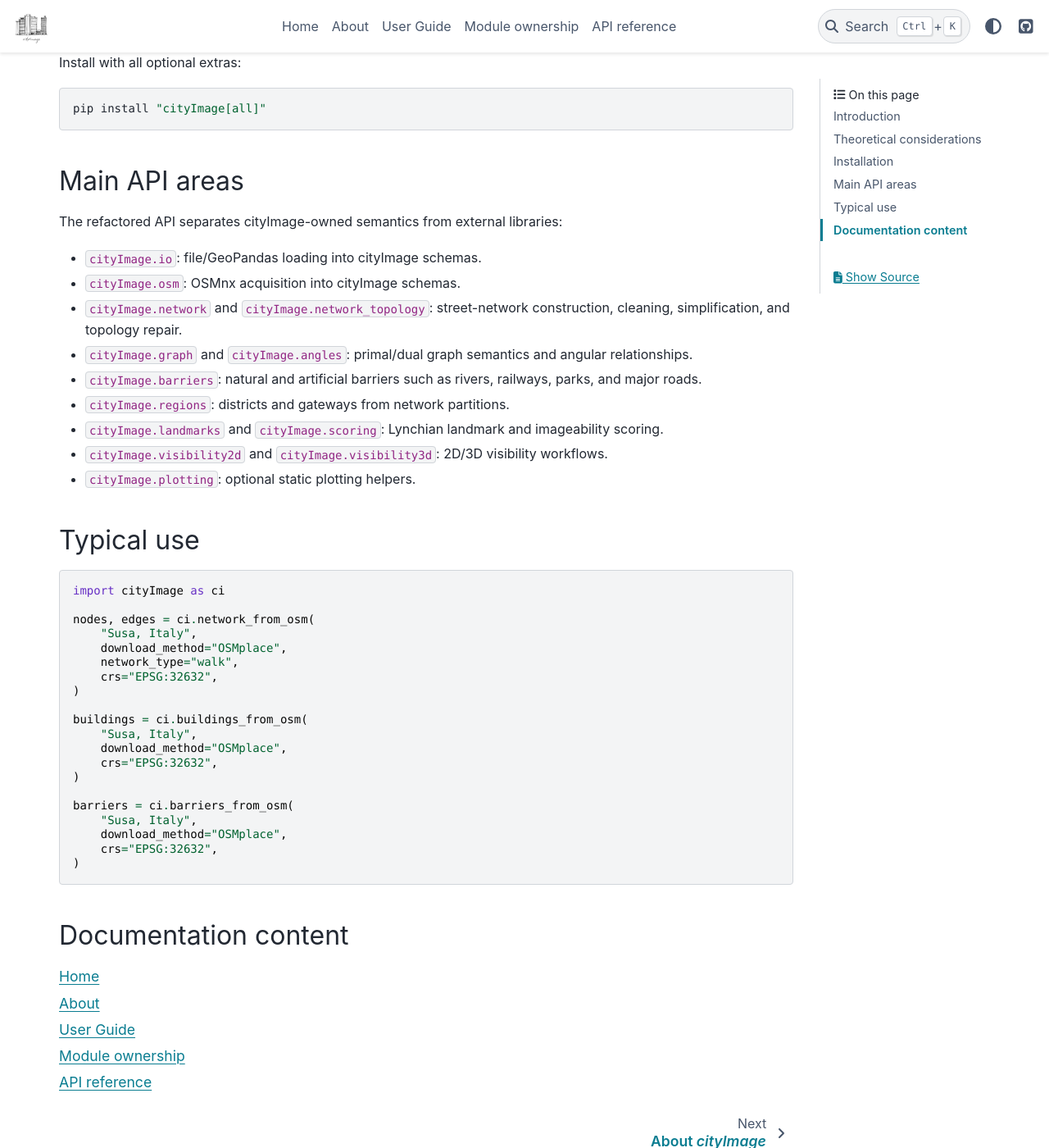
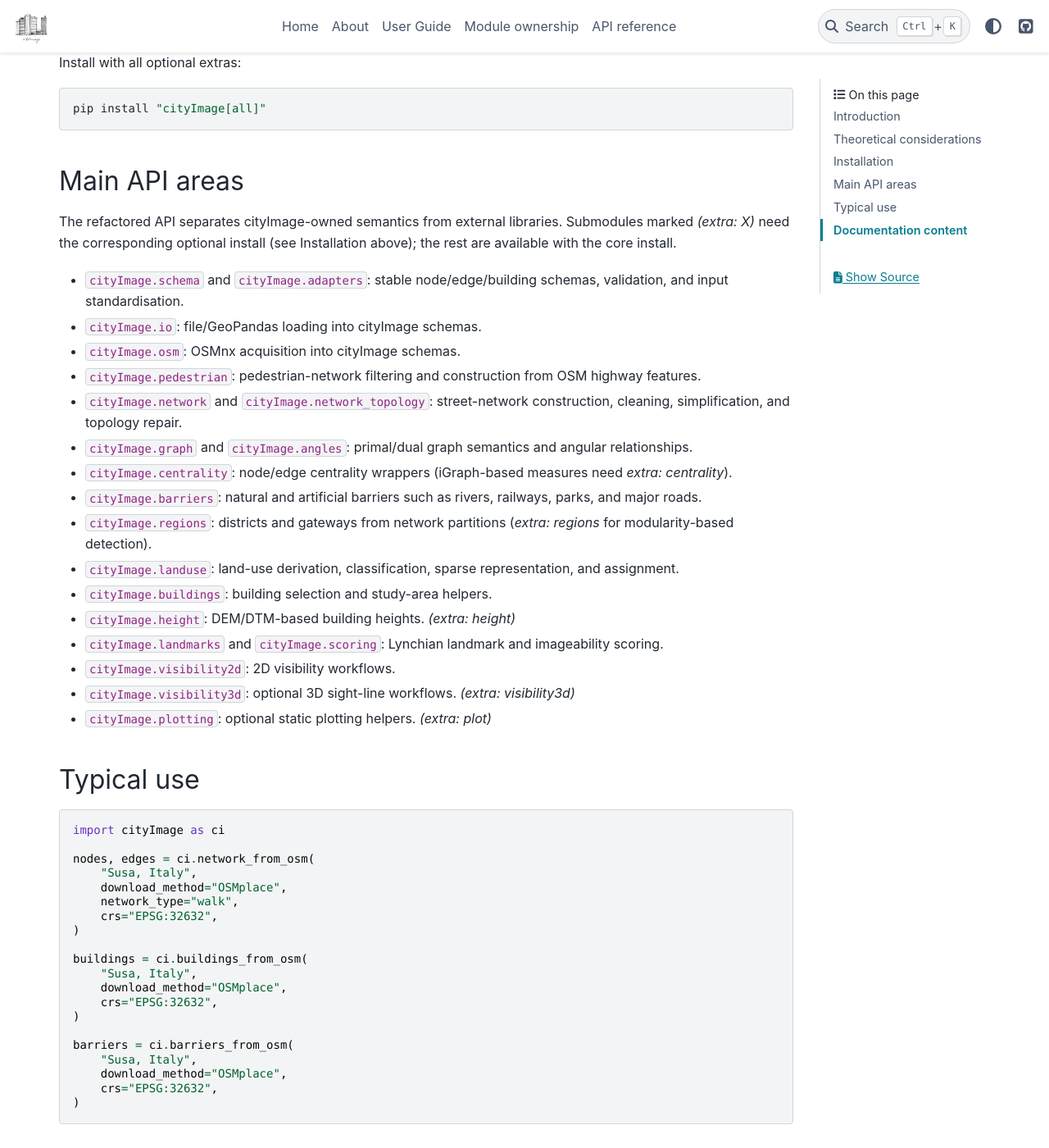
Before and after one commit to g-filomena/cityImage, a Sphinx documentation site: the page built from docs/index.rst, in a window 1280 px wide and 1400 px high, scrolled down 1148 px. Shown: the whole window at 82% size. Built offline with Sphinx 7.4.7 and the PyData theme 0.15.4, drawn with Linux system fonts in a browser that asks for light colours; pages that are not in the unit, such as notebooks, are missing from menus.

Commit message:
Update index.rst

```diff
--- a/docs/index.rst
+++ b/docs/index.rst
@@ -49,22 +49,35 @@ Install with all optional extras:
 Main API areas
 --------------
 
-The refactored API separates cityImage-owned semantics from external libraries:
+The refactored API separates cityImage-owned semantics from external libraries.
+Submodules marked *(extra: X)* need the corresponding optional install (see
+Installation above); the rest are available with the core install.
 
+- ``cityImage.schema`` and ``cityImage.adapters``: stable node/edge/building
+  schemas, validation, and input standardisation.
 - ``cityImage.io``: file/GeoPandas loading into cityImage schemas.
 - ``cityImage.osm``: OSMnx acquisition into cityImage schemas.
+- ``cityImage.pedestrian``: pedestrian-network filtering and construction from
+  OSM highway features.
 - ``cityImage.network`` and ``cityImage.network_topology``: street-network
   construction, cleaning, simplification, and topology repair.
 - ``cityImage.graph`` and ``cityImage.angles``: primal/dual graph semantics and
   angular relationships.
+- ``cityImage.centrality``: node/edge centrality wrappers (iGraph-based measures
+  need *extra: centrality*).
 - ``cityImage.barriers``: natural and artificial barriers such as rivers,
   railways, parks, and major roads.
-- ``cityImage.regions``: districts and gateways from network partitions.
+- ``cityImage.regions``: districts and gateways from network partitions
+  (*extra: regions* for modularity-based detection).
+- ``cityImage.landuse``: land-use derivation, classification, sparse
+  representation, and assignment.
+- ``cityImage.buildings``: building selection and study-area helpers.
+- ``cityImage.height``: DEM/DTM-based building heights. *(extra: height)*
 - ``cityImage.landmarks`` and ``cityImage.scoring``: Lynchian landmark and
   imageability scoring.
-- ``cityImage.visibility2d`` and ``cityImage.visibility3d``: 2D/3D visibility
-  workflows.
-- ``cityImage.plotting``: optional static plotting helpers.
+- ``cityImage.visibility2d``: 2D visibility workflows.
+- ``cityImage.visibility3d``: optional 3D sight-line workflows. *(extra: visibility3d)*
+- ``cityImage.plotting``: optional static plotting helpers. *(extra: plot)*
 
 Typical use
 -----------
```
